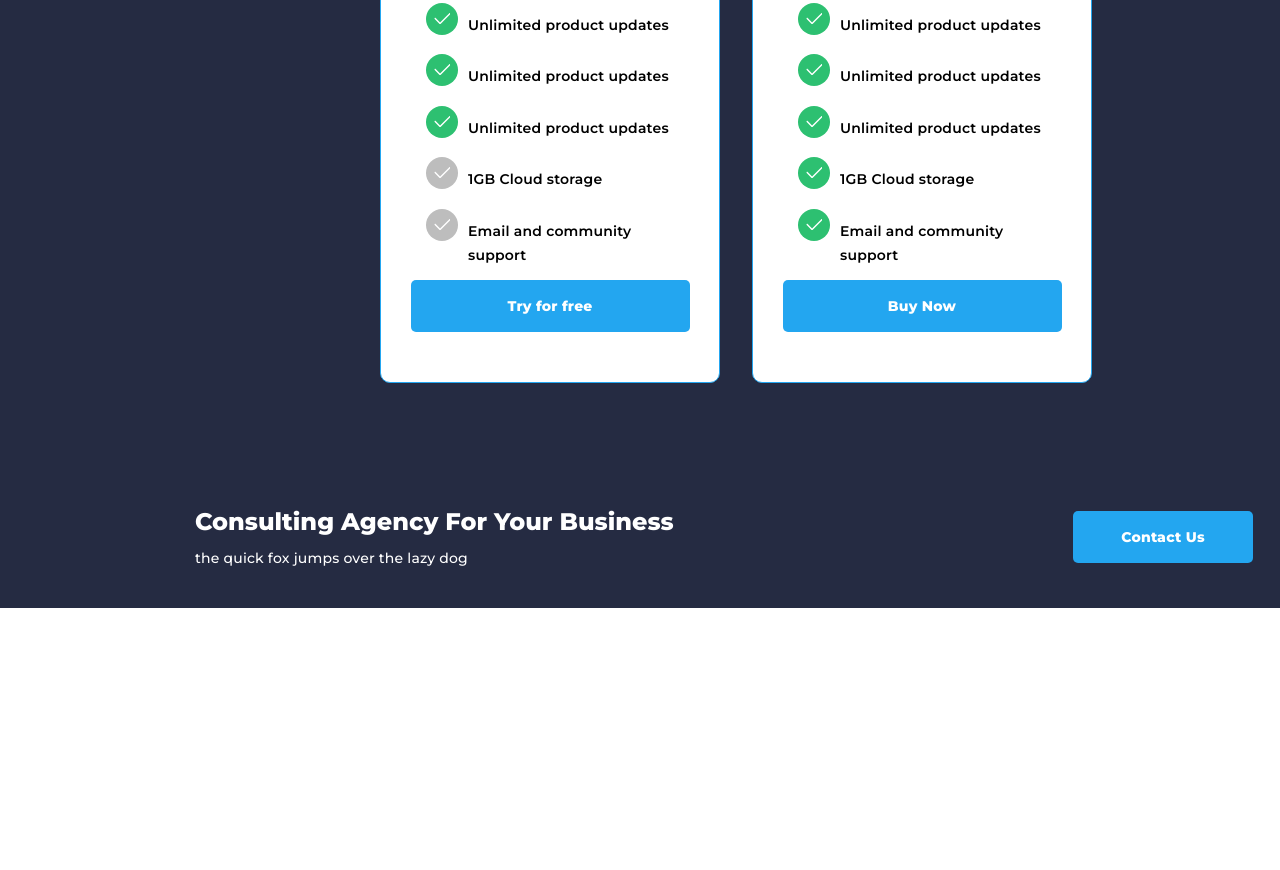
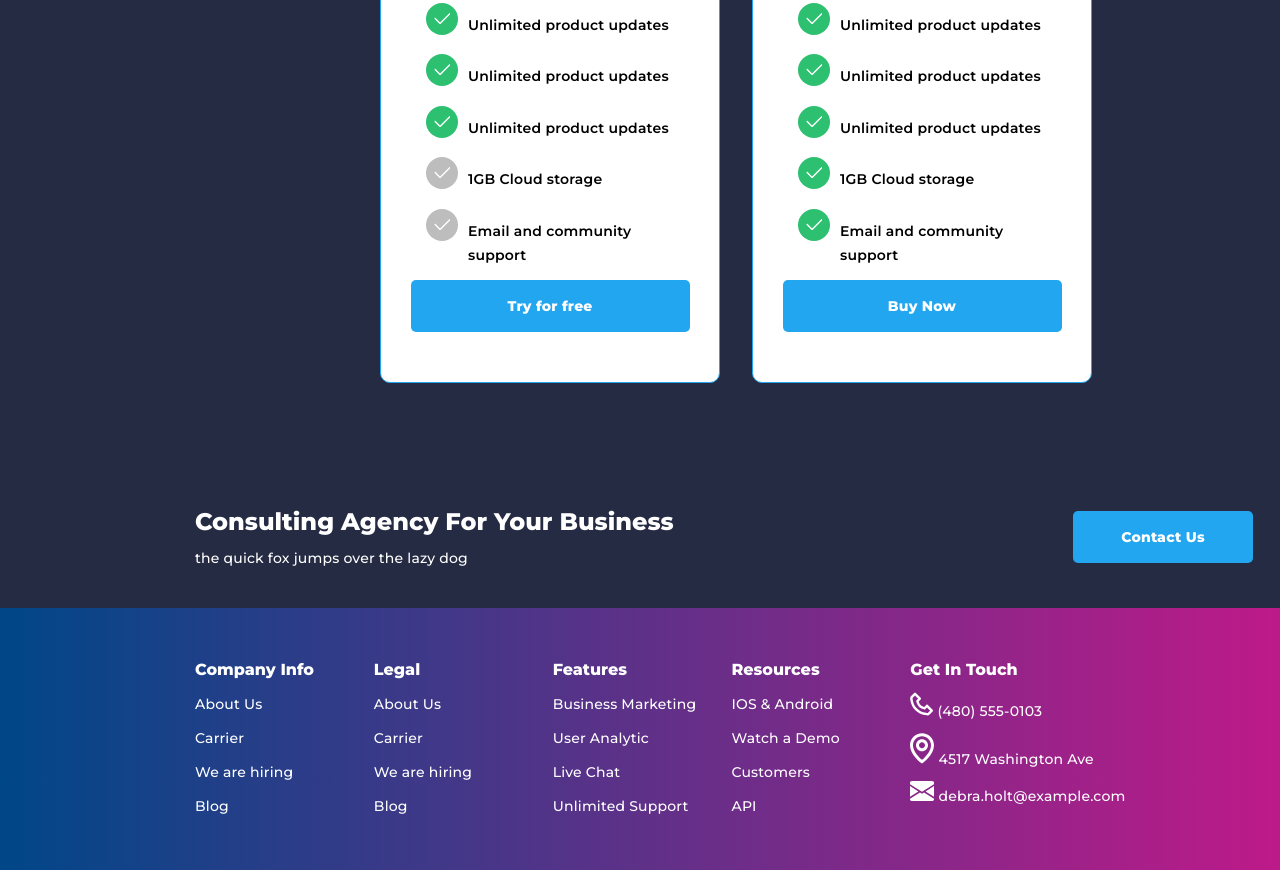
Before and after one commit to gold-tooth/Financen, a plain HTML site: page index.html in a window 1280 px wide. Shown: the part 3033-3903 px from the top of the page. Before the commit the page ends 3641 px from the top, so only its background shows below. Drawn offline with Linux system fonts and the light colour scheme.

Commit message:
add button links section with markup and styles

```diff
--- a/index.html
+++ b/index.html
@@ -271,6 +271,55 @@
     </section>
 
     <section id="links">
+        <div class="col">
+            <h5>Company Info</h5>
+            <ul>
+                <li><a href="#">About Us</a></li>
+                <li><a href="#">Carrier</a></li>
+                <li><a href="#">We are hiring</a></li>
+                <li><a href="#">Blog</a></li>
+            </ul>
+        </div>
+        <div class="col">
+            <h5>Legal</h5>
+            <ul>
+                <li><a href="#">About Us</a></li>
+                <li><a href="#">Carrier</a></li>
+                <li><a href="#">We are hiring</a></li>
+                <li><a href="#">Blog</a></li>
+            </ul>
+        </div>
+        <div class="col">
+            <h5>Features</h5>
+            <ul>
+                <li><a href="#">Business Marketing</a></li>
+                <li><a href="#">User Analytic</a></li>
+                <li><a href="#">Live Chat</a></li>
+                <li><a href="#">Unlimited Support</a></li>
+            </ul>
+        </div>
+        <div class="col">
+            <h5>Resources</h5>
+            <li><a href="#">IOS & Android</a></li>
+            <li><a href="#">Watch a Demo</a></li>
+            <li><a href="#">Customers</a></li>
+            <li><a href="#">API</a></li>
+        </div>
+        <div class="col">
+            <h5>Get In Touch</h5>
+            <li>
+                <img src="assets/images/phone_icon.svg"/>
+                <a href="#">(480) 555-0103</a>
+            </li>
+            <li>
+                <img src="assets/images/geo_icon.svg"/>
+                <a href="#">4517 Washington Ave</a>
+            </li>
+            <li>
+                <img src="assets/images/email_icon.svg"/>
+                <a href="#">debra.holt@example.com</a>
+            </li>
+        </div>
 
     </section>
 
--- a/main.scss
+++ b/main.scss
@@ -582,4 +582,35 @@ body {
         }
     }
 
+    #links {
+        background: linear-gradient(270deg, #D71489 -1.04%, #004788 100%);
+        padding: 50px 286px 52px 195px;
+        color: #FFF;
+        display: flex;
+        flex-direction: row;
+
+        h5 {
+            font-style: normal;
+            font-weight: 700;
+            font-size: 16px;
+            line-height: 24px;
+            margin-bottom: 10px;
+        }
+        li { list-style-type: none; margin-top: 10px; }
+        a {
+            color: #FFF;
+            font-weight: 500;
+            font-size: 14px;
+            line-height: 24px;
+            letter-spacing: 0.2px;
+        }
+
+        .col {
+            width: 233px;
+            margin-right: 7px;
+            &:last-child { width: 321px; }
+        }
+
+    }
+
 }
```
Also changed, not shown: assets/images/email_icon.svg (added), assets/images/geo_icon.svg (added), assets/images/phone_icon.svg (added), main.css, 1 other file.
